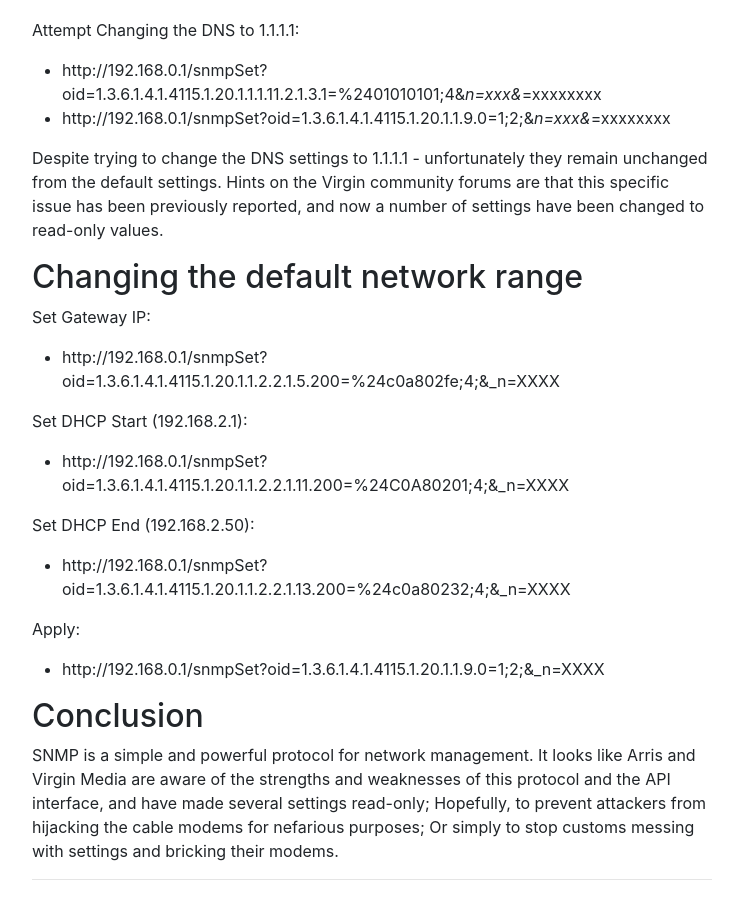
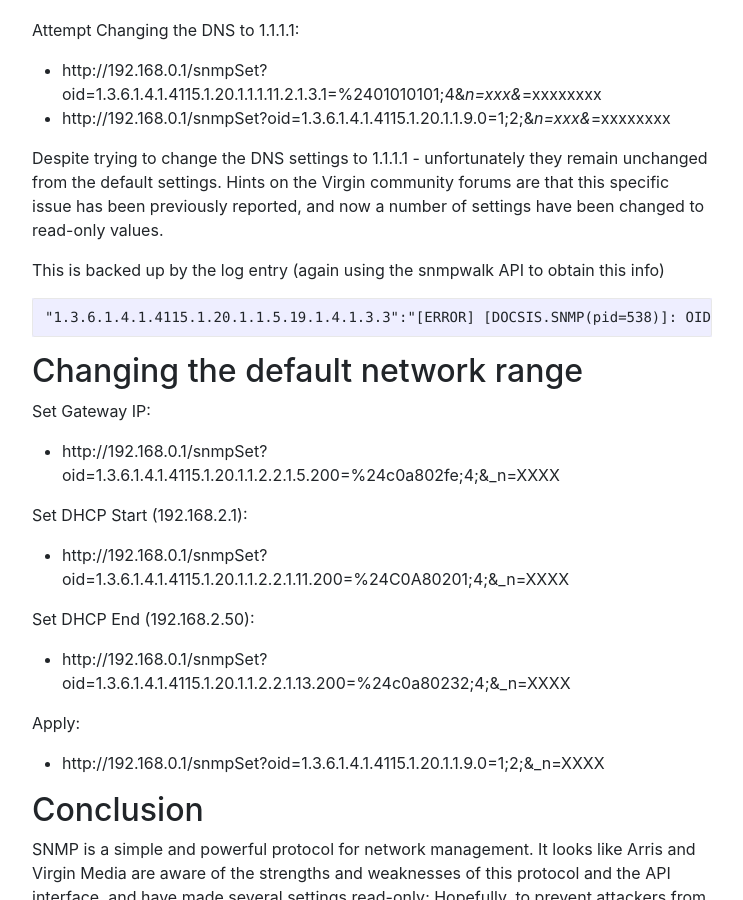
Before and after one commit to netscylla/blog, a Jekyll site: the page built from _posts/2019-02-04-Arris-CableModem-SNMP.markdown, in a window 1280 px wide and 900 px high, scrolled down 4085 px. Shown: the whole window, without its empty margins (268-1011 px from the left). Built offline with Jekyll 4.4.1, drawn with Linux system fonts in a browser that asks for light colours; nearby versions of some CDN libraries; library files that are not in the unit come from our copies; comment, search, counter and statistics services are not loaded.

Commit message:
minor change

````diff
--- a/_posts/2019-02-04-Arris-CableModem-SNMP.markdown
+++ b/_posts/2019-02-04-Arris-CableModem-SNMP.markdown
@@ -109,6 +109,12 @@ Attempt Changing the DNS to 1.1.1.1:
 Despite trying to change the DNS settings to 1.1.1.1 - unfortunately they remain unchanged from the default settings. Hints on the Virgin community
 forums are that this specific issue has been previously reported, and now a number of settings have been changed to read-only values.
 
+This is backed up by the log entry (again using the snmpwalk API to obtain this info)
+
+```
+"1.3.6.1.4.1.4115.1.20.1.1.5.19.1.4.1.3.3":"[ERROR] [DOCSIS.SNMP(pid=538)]: OID: 1.3.6.1.4.1.4115.1.20.1.1.1.11.2.1.3.1 NOT WRITABLE"
+```
+
 ## Changing the default network range
 Set Gateway IP:
  * http://192.168.0.1/snmpSet?oid=1.3.6.1.4.1.4115.1.20.1.1.2.2.1.5.200=%24c0a802fe;4;&_n=XXXX
````
